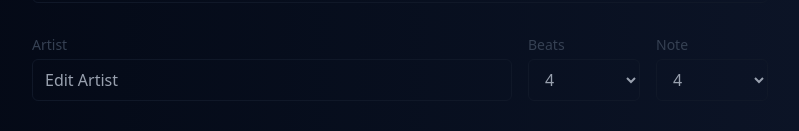
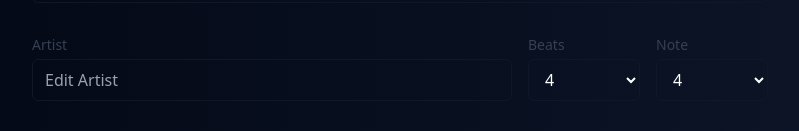
Before and after one commit to horaciodominguez/chordblocks-react-typescript, a React (Vite) app: page /new in a window 1280 px wide. Shown: the part 388-519 px from the top of the page, without its empty margins (240-1039 px from the left). Built offline with nearby package versions, Linux system fonts and the light colour scheme.

Commit message:
Add text color to Select component options and improve styling consistency

```diff
--- a/src/components/ui/Select.tsx
+++ b/src/components/ui/Select.tsx
@@ -29,7 +29,7 @@ export const Select = ({
   const [isEditing, setIsEditing] = useState(false)
 
   const baseClass =
-    "w-full border  px-3 py-2 rounded-md focus:outline-none focus:ring-2 focus:ring-indigo-500"
+    "w-full border text-white px-3 py-2 rounded-md focus:outline-none focus:ring-2 focus:ring-indigo-500"
 
   return (
     <>
@@ -37,7 +37,7 @@ export const Select = ({
       {disabled && disabledMessage ? (
         <div
           onClick={() => alert(disabledMessage)}
-          className="w-full border border-gray-900 px-3 py-2 rounded-md cursor-text"
+          className="w-full border border-gray-900 px-3 py-2 rounded-md "
           title={label}
         >
           {value || defaultValue}
@@ -57,12 +57,18 @@ export const Select = ({
           }`}
         >
           {defaultValue != undefined && defaultValue === "" ? (
-            <option value="">SELECT...</option>
+            <option value="" className="bg-gray-800 text-white">
+              SELECT...
+            </option>
           ) : (
             ""
           )}
           {options.map((option) => (
-            <option key={option} value={option}>
+            <option
+              key={option}
+              value={option}
+              className="bg-gray-800 text-white"
+            >
               {option}
             </option>
           ))}
```
